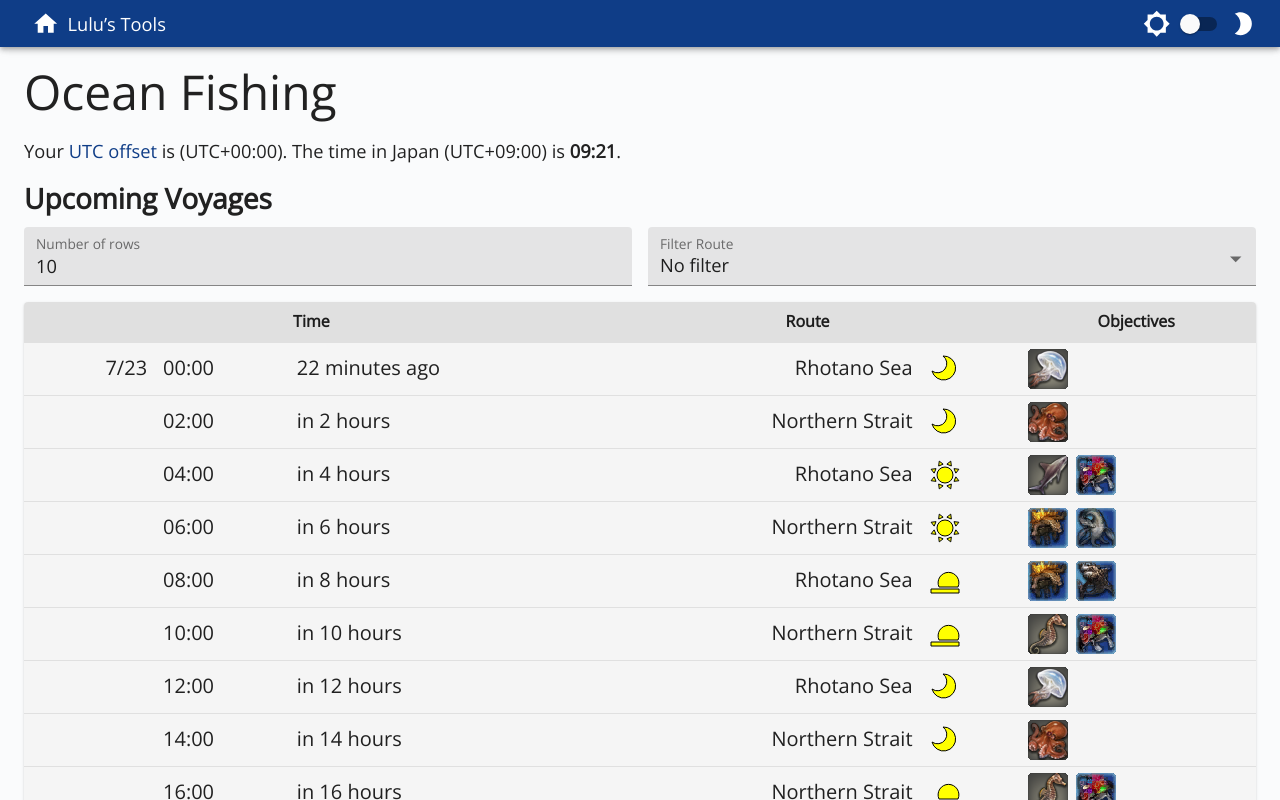
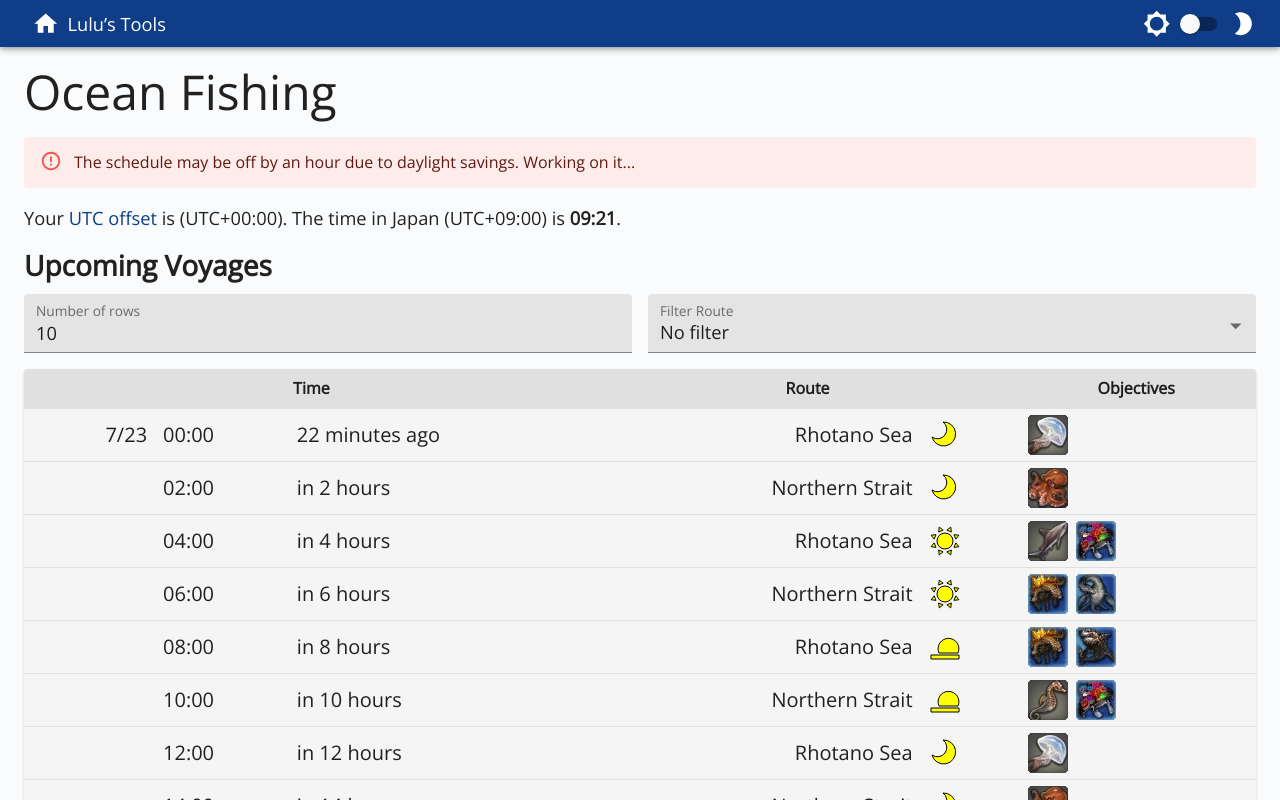
Before and after one commit to pillowfication/ffxiv, a Next.js app: page /ocean-fishing in a window 1280 px wide. Shown: the top 800 px of the page. Built offline with nearby package versions, Linux system fonts and the light colour scheme; a small style sheet from the web is missing.

Commit message:
add dst warning

```diff
--- a/pages/ocean-fishing.js
+++ b/pages/ocean-fishing.js
@@ -3,6 +3,7 @@ import moment from 'moment'
 import { paddedZero } from '../src/utils'
 import Typography from '@material-ui/core/Typography'
 import Link from '@material-ui/core/Link'
+import Alert from '@material-ui/lab/Alert'
 import Page from '../src/Page'
 import UpcomingVoyages from '../src/ocean-fishing/UpcomingVoyages'
 import RouteInformation from '../src/ocean-fishing/RouteInformation'
@@ -31,6 +32,7 @@ const OceanFishing = () => {
 
   return (
     <Page title='Ocean Fishing'>
+      <Alert severity='error' style={{ marginBottom: '1em' }}>The schedule may be off by an hour due to daylight savings. Working on it...</Alert>
       <Typography paragraph>
         Your <Link href='https://en.wikipedia.org/wiki/UTC_offset'>UTC offset</Link> is ({now ? toUTCString(moment().utcOffset()) : '…'}). The time in Japan ({toUTCString(JST_UTC)}) is <strong>{now ? now.utcOffset(JST_UTC).format('HH:mm') : '…'}</strong>.
       </Typography>
```
